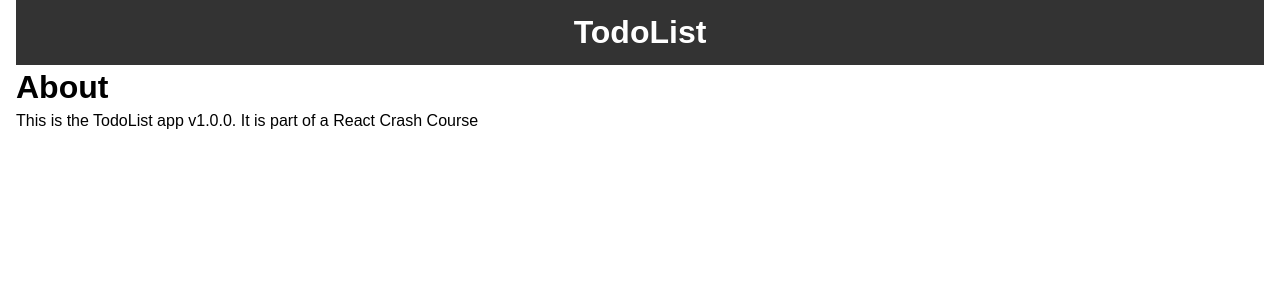
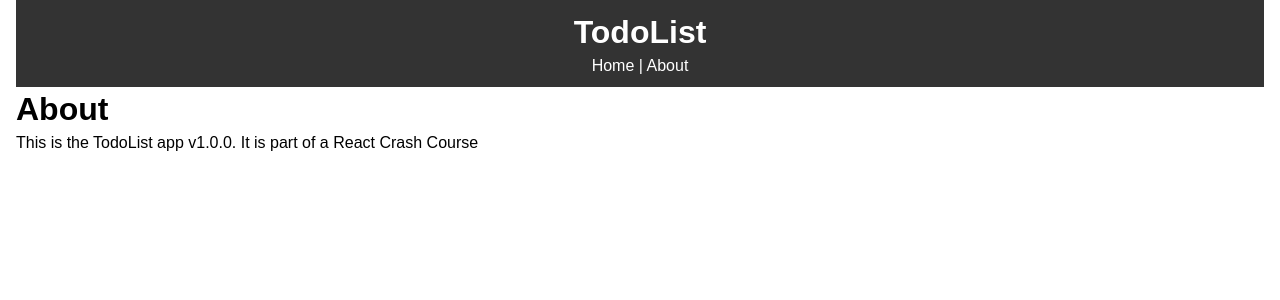
Before and after one commit to malloryclark93/React-Basic-List, a React (Create React App) app: page /about in a window 1280 px wide. Shown: the top 300 px of the page. Built offline with nearby package versions, Linux system fonts and the light colour scheme.

Commit message:
links added

```diff
--- a/src/Components/Layout/Header.js
+++ b/src/Components/Layout/Header.js
@@ -1,9 +1,11 @@
 import React from 'react';
+import { Link } from 'react-router-dom';
 
 function Header() {
   return (
     <header style={headerStyle}>
       <h1>TodoList</h1>
+      <Link style={linkStyle} to="/">Home</Link> | <Link style={linkStyle} to="/about">About</Link>
     </header>
   )
 }
@@ -15,4 +17,9 @@
   padding: '10px'
 }
 
+const linkStyle = {
+  color: '#fff',
+  textDecoration: 'none'
+}
+
 export default Header;
```
